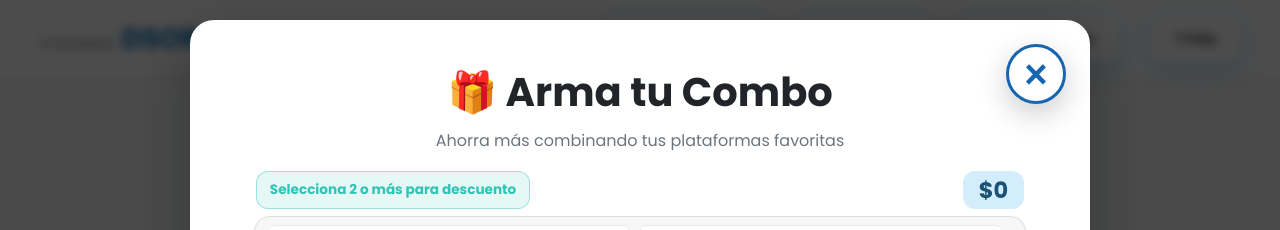
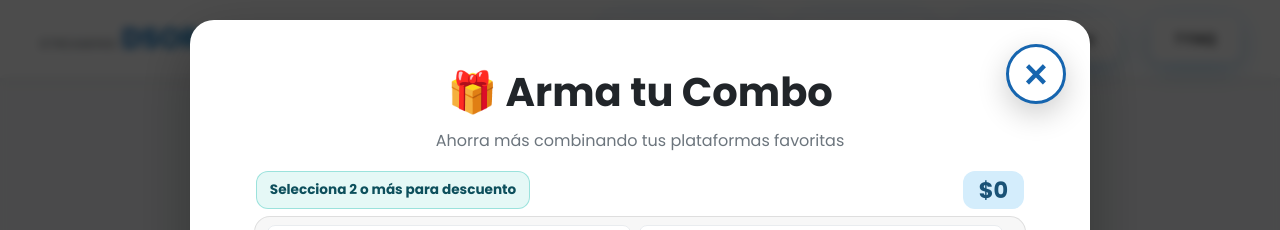
Before and after one commit to artproducer/dsorak, a website: page index.html in a window 1280 px wide. Both pictures are taken after a click on the link "🎁 Combos". Shown: the top 230 px of the page. Drawn offline with Linux system fonts and the light colour scheme.

Commit message:
UI: Change savings indicator text to dark cyan #0d4f5c

```diff
--- a/styles.css
+++ b/styles.css
@@ -838,7 +838,8 @@ section {
 .combo-ultimate .combo-savings {
     font-size: 0.85rem;
     font-weight: 700;
-    color: var(--secondary);
+    color: #0d4f5c;
+    /* Cian oscuro */
     /* Color unificado con Garantía */
     background: rgba(46, 196, 182, 0.12);
     /* Fondo más fuerte (antes 0.05) */
```
